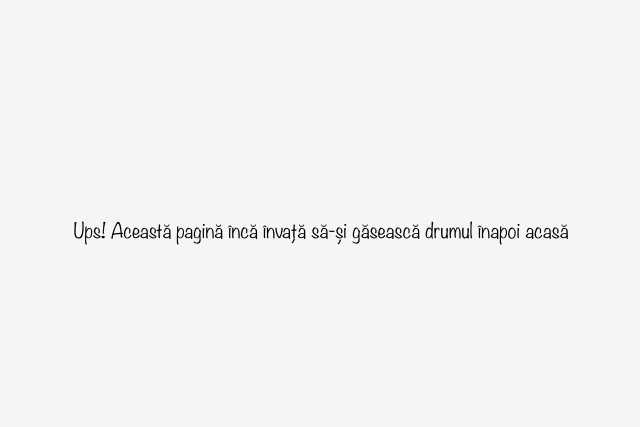
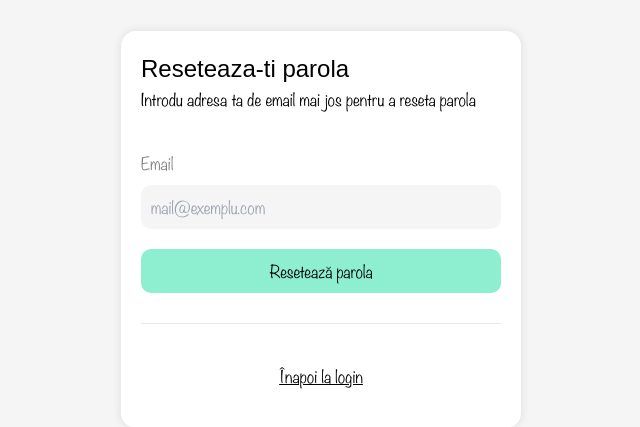
Before and after one commit to sealnext/piticlic, a Next.js app: page /resetpassword in a window 1280 px wide. Before the commit this address had no page. Shown: the part 171-598 px from the top of the page, without its empty margins (319-959 px from the left). Built offline with nearby package versions, Linux system fonts and the light colour scheme; a web font is replaced by a local one.

Commit message:
added reset password

```diff
--- /dev/null
+++ b/pages/cart.js
@@ -0,0 +1,37 @@
+"use client";
+
+import Image from 'next/image';
+import styles from '../styles/Auth.module.scss';
+
+export default function cart() {
+    return (
+        <div class="bg-gray-100 font-sans leading-normal tracking-normal">
+            <div class="flex flex-col justify-center items-center h-screen">
+                <div class="w-full max-w-xs">
+                    <div class="flex items-center">
+                        <div class="flex items-center text-xs font-semibold text-gray-500">
+                            <div class="w-full bg-gray-300 rounded-full mr-2">
+                                <div class="rounded-full bg-black py-1" style={{ width: '33%' }}>
+                                    <span class="step-circle flex items-center justify-center bg-black text-white mx-auto">1</span>
+                                </div>
+                            </div>
+                            <span class="step-circle flex items-center justify-center bg-white border-2 border-gray-300 mx-auto">2</span>
+                            <div class="w-full bg-gray-300 rounded-full ml-2">
+                                <span class="step-circle flex items-center justify-center bg-white border-2 border-gray-300 mx-auto">3</span>
+                            </div>
+                        </div>
+                    </div>
+                    <div class="text-xs text-center font-semibold text-black mt-2">
+                        <span>Cart</span>
+                    </div>
+                    <div class="text-xs text-center font-semibold text-gray-500 mt-8">
+                        <span>Address</span>
+                    </div>
+                    <div class="text-xs text-center font-semibold text-gray-500 mt-8">
+                        <span>Payment</span>
+                    </div>
+                </div>
+            </div>
+        </div>
+    );
+}
--- a/pages/login.js
+++ b/pages/login.js
@@ -64,6 +64,7 @@ export default function login() {
                 <input
                     className={styles.input}
                     type="text"
+                    placeholder='mail@exemplu.com'
                     value={email}
                     onChange={(e) => {
                         setEmail(e.target.value);
@@ -74,7 +75,7 @@ export default function login() {
                 {errors.email && <div className={styles.errorMessage}>{errors.email}</div>}
                 <div className={styles.flex}>
                     <p className={styles.text}>Parola</p>
-                    <a className={`${styles.text} ${styles.link}`}>Ai uitat parola?</a>
+                    <a href='/resetpassword' className={`${styles.text} ${styles.link}`}>Ai uitat parola?</a>
                 </div>
                 <input
                     className={styles.input}
--- a/pages/register.js
+++ b/pages/register.js
@@ -83,6 +83,7 @@ export default function register() {
                 <input
                     className={styles.input}
                     type="text"
+                    placeholder='mail@exemplu.com'
                     value={email}
                     onChange={(e) => setEmail(e.target.value)}
                 />
--- /dev/null
+++ b/pages/resetpassword.js
@@ -0,0 +1,50 @@
+"use client";
+
+import styles from '../styles/Auth.module.scss';
+import { useState, useEffect } from 'react';
+
+export default function login() {
+    const [email, setEmail] = useState('');
+    const [resetMessage, setResetMessage] = useState('');
+
+    const handleSubmit = () => {
+        const emailRegex = /^[^\s@]+@[^\s@]+\.[^\s@]+$/;
+        if (emailRegex.test(email)) {
+            setResetMessage('Dacă emailul este înregistrat, vei primi un mesaj de resetare a parolei.');
+        } else {
+            setResetMessage('Te rugăm să introduci o adresă de email validă.');
+        }
+    };
+
+    return (
+        <div className={styles.background}>
+            <div className={styles.container}>
+                <div>
+                    <h2 className={styles.title_reset}>Reseteaza-ti parola</h2>
+                    <p className={styles.text_reset}>Introdu adresa ta de email mai jos pentru a reseta parola</p>
+                </div>
+                <p className={styles.text}>Email</p>
+                <input
+                    className={styles.input}
+                    type="text"
+                    value={email}
+                    placeholder='mail@exemplu.com'
+                    onChange={(e) => {
+                        setEmail(e.target.value);
+                    }}
+                />
+                <button
+                    className={styles.loginButton}
+                    onClick={handleSubmit}
+                >
+                    Resetează parola
+                </button>
+                {resetMessage && <p className={`${styles.resetMessage} ${styles.middle}`}>{resetMessage}</p>}
+                <hr className={styles.hr} />
+                <div className={`${styles.flex} ${styles.middle}`}>
+                    <a href='/login' className={styles.backToLoginButton}>Înapoi la login</a>
+                </div>
+            </div>
+        </div>
+    );
+}
--- a/styles/Auth.module.scss
+++ b/styles/Auth.module.scss
@@ -54,14 +54,41 @@
   cursor: pointer;
 }
 
+.backToLoginButton {
+  text-decoration: underline;
+  padding: 10px;
+  margin: 10px 0;
+  border-radius: 10px;
+  box-sizing: border-box;
+  cursor: pointer;
+}
+
+.resetMessage {
+  margin-top: 1rem;
+  color: #ff4b4b;
+  text-align: center;
+  font-size: 0.9rem;
+}
+
 .flex {
   display: flex;
   justify-content: space-between;
   align-items: center;
 }
 
+.middle {
+  display: flex;
+  justify-content: center;
+  align-items: center;
+  margin-top: 20px;
+}
+
 .text {
   color: gray;
+
+  &_reset {
+    margin-bottom: 40px;
+  }
 }
 
 .link {
@@ -87,6 +114,9 @@
   align-items: center;
 }
 
-.title {
+.container .title {
   font-size: larger;
+  &_reset {
+    margin-bottom: 0;
+  }
 }
```
